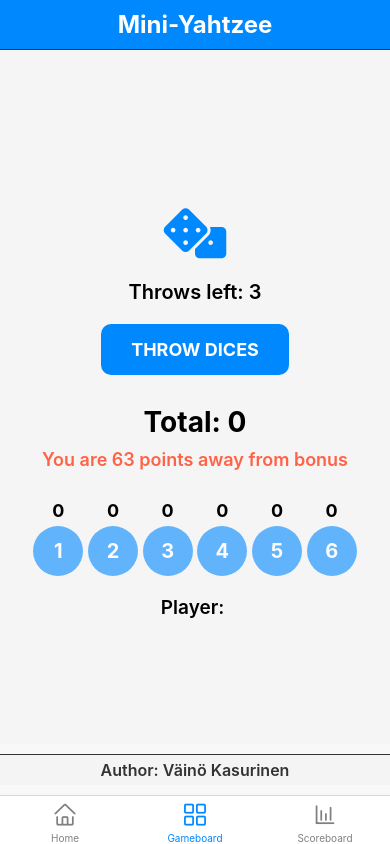
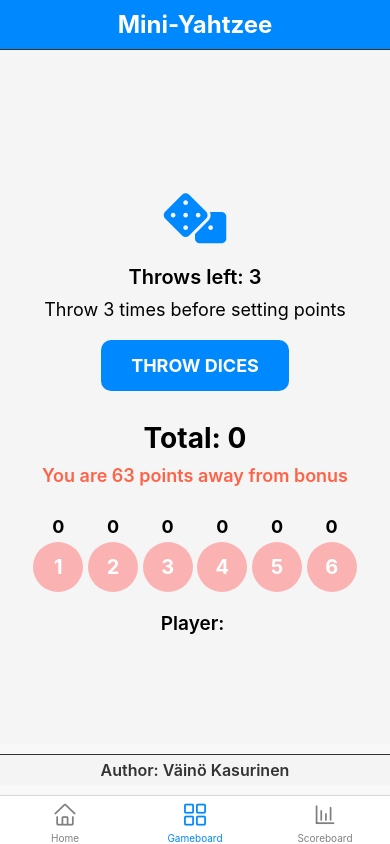
Before and after one commit to VKasurinen/MiniYahtzee, a React Native app: screen /Gameboard in a window 390 px wide. Built offline with nearby package versions, Linux system fonts and the light colour scheme.

Commit message:
Fixes to gameboard and homescreen

```diff
--- a/components/Gameboard.js
+++ b/components/Gameboard.js
@@ -49,8 +49,17 @@ const Gameboard = () => {
   };
 
   const handleSelectNumber = (selectedNum) => {
-    if (selectedNumbers[selectedNum - 1] !== 0 || nbrOfThrowsLeft > 0 || lockedDice.every(dice => !dice)) {
-      return; // Prevents selecting a number if throws are left, if the number is already selected, or if no dice are locked.
+    // Find the highest locked dice value
+    const lockedDiceValues = diceValues.filter((_, index) => lockedDice[index]);
+    const highestLockedValue = Math.max(...lockedDiceValues);
+
+    // Prevent selecting a number if:
+    // 1. It is already selected.
+    // 2. Throws are still left.
+    // 3. No dice are locked.
+    // 4. The selected number is not the same as the highest locked dice value.
+    if (selectedNumbers[selectedNum - 1] !== 0 || nbrOfThrowsLeft > 0 || lockedDice.every(dice => !dice) || selectedNum !== highestLockedValue) {
+        return;
     }
 
     const points = countOccurrences(selectedNum, diceValues.filter((_, index) => lockedDice[index])) * selectedNum;
@@ -69,6 +78,7 @@ const Gameboard = () => {
     setNbrOfThrowsLeft(3); // Reset the number of throws
     setDiceValues(Array(5).fill(null)); // Reset dice values for the next round
   };
+
 
 
   const toggleDiceLock = (index) => {
@@ -123,6 +133,10 @@ const Gameboard = () => {
 
       <Text style={styles.throwsText}>Throws left: {nbrOfThrowsLeft}</Text>
 
+      <Text style={styles.throwDicesText}>
+        {nbrOfThrowsLeft === 3 ? 'Throw 3 times before setting points' : nbrOfThrowsLeft > 0 ? 'Select and throw dices again' : 'You can now set points'}
+      </Text>
+
       <TouchableOpacity style={styles.button} onPress={handleThrowDices} disabled={nbrOfThrowsLeft === 0}>
         <Text style={styles.buttonText}>THROW DICES</Text>
       </TouchableOpacity>
@@ -139,16 +153,21 @@ const Gameboard = () => {
               {selectedNumbers[num - 1] === 0 ? countOccurrences(num, diceValues) * num : selectedPoints[num - 1]}
             </Text>
             <TouchableOpacity
+            //rgba(255, 133, 133, 0.6)
               style={[
                 styles.diceButton,
-                selectedNumbers[num - 1] !== 0 && { backgroundColor: "#404040" },
-                (nbrOfThrowsLeft > 0 || lockedDice.every(dice => !dice)) && { opacity: 0.6 }, // Disable if throws are left or no dice are locked
+                selectedNumbers[num - 1] !== 0
+                  ? { backgroundColor: "#4d4d4d" }
+                  : (nbrOfThrowsLeft > 0 || lockedDice.every(dice => !dice) || (lockedDice.some(dice => dice) && num !== Math.max(...diceValues.filter((_, index) => lockedDice[index]))))
+                    ? { backgroundColor: 'rgba(255, 133, 133, 0.6)' }
+                    : { backgroundColor: '#0088ff' },
               ]}
               onPress={() => handleSelectNumber(num)}
-              disabled={selectedNumbers[num - 1] !== 0 || nbrOfThrowsLeft > 0 || lockedDice.every(dice => !dice)} // Also disable if no dice are locked
+              disabled={selectedNumbers[num - 1] !== 0 || nbrOfThrowsLeft > 0 || lockedDice.every(dice => !dice) || num !== Math.max(...diceValues.filter((_, index) => lockedDice[index]))}
             >
               <Text style={styles.diceButtonText}>{num}</Text>
             </TouchableOpacity>
+
           </View>
         ))}
       </View>
```
Also changed, not shown: components/Home.js (+0 -7 lines).
